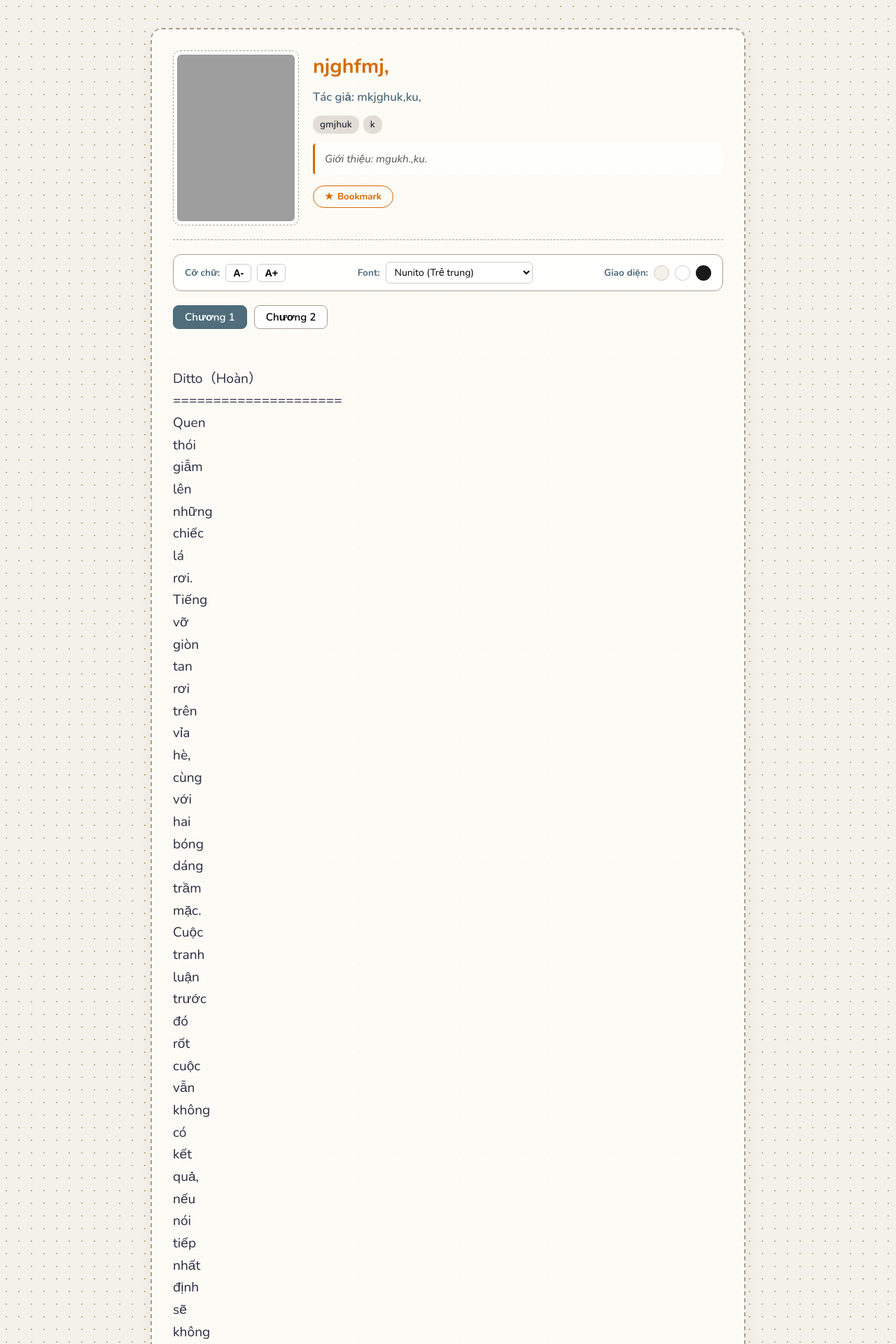
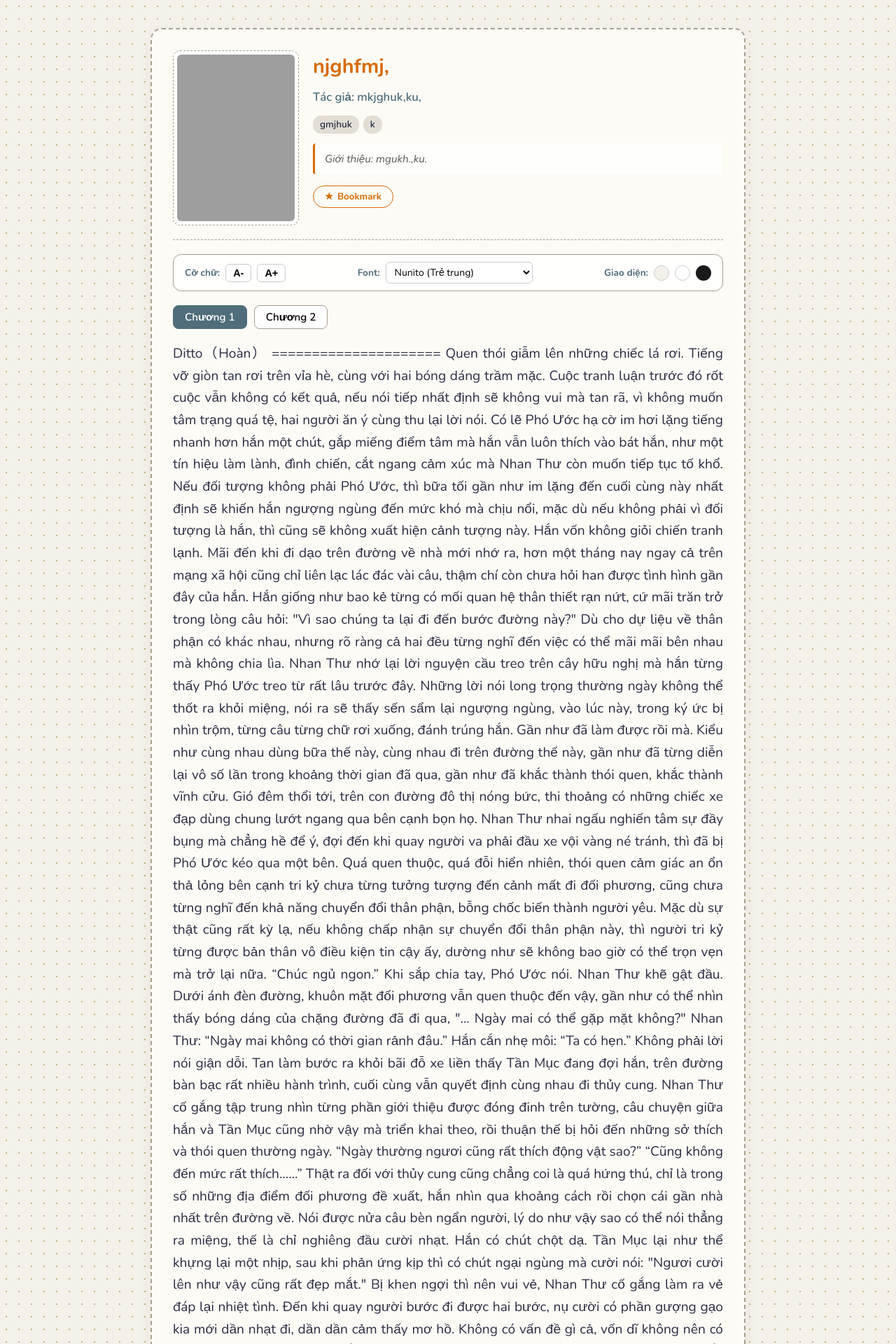
Before and after one commit to PhamNhaDoan/phamnhadoan.github.io, a Jekyll site: the page read/njghfmj.html, which Jekyll copies as it is, in a window 1280 px wide. Shown: the top 1920 px of the page at 70% size. Built offline with Jekyll 4.4.1, drawn with Linux system fonts in a browser that asks for light colours; grey boxes are pictures that could not be loaded.

Commit message:
Refactor story-content styles for better spacing
Removed unnecessary CSS properties and added margin to paragraphs.

```diff
--- a/read/njghfmj.html
+++ b/read/njghfmj.html
@@ -267,20 +267,15 @@
 
 .story-content {
     font-size: 1.2rem;
-    line-height: 1.65; /* Giữ nguyên khoảng cách các dòng của bạn */
+    line-height: 1.65; /* Giữ nguyên khoảng cách dòng của bạn */
     text-align: justify;
     margin-bottom: 25px;
     min-height: 120px;
-
-    /* Thêm 2 dòng này dưới đây */
-    white-space: pre-line;
-    word-spacing: 100vw;
 }
 
-/* Đoạn này tạo khoảng trống thưa ra giữa các đoạn */
-.story-content::before {
-    content: "";
-    margin-bottom: 1.5rem; /* Muốn các đoạn xa nhau bao nhiêu thì chỉnh số này */
+/* Thêm đoạn này để chỉnh khoảng cách riêng cho các đoạn văn */
+.story-content p {
+    margin-bottom: 20px; /* Càng tăng số này thì các đoạn càng thưa xa nhau */
     display: block;
 }
 
```
